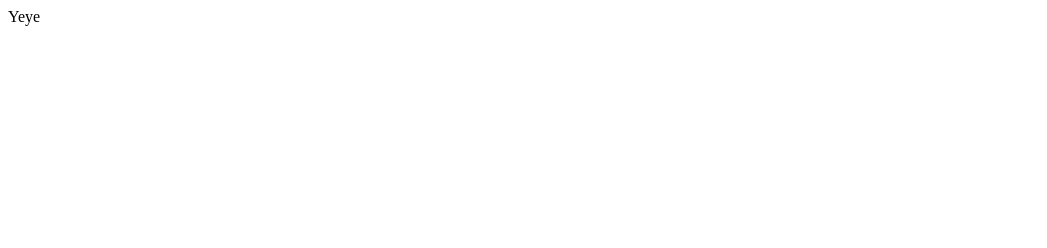
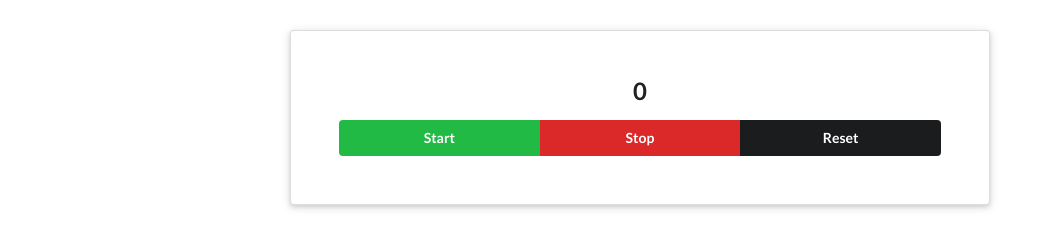
Before and after one commit to PrithviAnilK/Jikan, a React app in the folder jikanapp/: page / in a window 1280 px wide. Shown: the whole page, without its empty margins (0-1047 px from the left). Built offline with nearby package versions, Linux system fonts and the light colour scheme.

Commit message:
Added the base for the timer

```diff
--- a/jikanapp/public/index.html
+++ b/jikanapp/public/index.html
@@ -9,35 +9,17 @@
       name="description"
       content="Web site created using create-react-app"
     />
-    <link rel="apple-touch-icon" href="%PUBLIC_URL%/logo192.png" />
-    <!--
-      manifest.json provides metadata used when your web app is installed on a
-      user's mobile device or desktop. See https://developers.google.com/web/fundamentals/web-app-manifest/
-    -->
-    <link rel="manifest" href="%PUBLIC_URL%/manifest.json" />
-    <!--
-      Notice the use of %PUBLIC_URL% in the tags above.
-      It will be replaced with the URL of the `public` folder during the build.
-      Only files inside the `public` folder can be referenced from the HTML.
+    <script src="https://code.jquery.com/jquery-3.1.1.min.js" crossorigin="anonymous"></script>
+    <link rel="stylesheet" href="https://cdn.jsdelivr.net/npm/semantic-ui@2.4.2/dist/semantic.min.css">
+    <script src="https://cdn.jsdelivr.net/npm/semantic-ui@2.4.2/dist/semantic.min.js"></script>
 
-      Unlike "/favicon.ico" or "favicon.ico", "%PUBLIC_URL%/favicon.ico" will
-      work correctly both with client-side routing and a non-root public URL.
-      Learn how to configure a non-root public URL by running `npm run build`.
-    -->
-    <title>React App</title>
+    <!-- <link rel="apple-touch-icon" href="%PUBLIC_URL%/logo192.png" /> -->
+    <!-- <link rel="manifest" href="%PUBLIC_URL%/manifest.json" /> -->
+    <!-- <link rel="stylesheet" href="https://cdnjs.cloudflare.com/ajax/libs/semantic-ui/2.4.1/semantic.min.css"> -->
+    <title>Jikan</title>
   </head>
   <body>
     <noscript>You need to enable JavaScript to run this app.</noscript>
     <div id="root"></div>
-    <!--
-      This HTML file is a template.
-      If you open it directly in the browser, you will see an empty page.
-
-      You can add webfonts, meta tags, or analytics to this file.
-      The build step will place the bundled scripts into the <body> tag.
-
-      To begin the development, run `npm start` or `yarn start`.
-      To create a production bundle, use `npm run build` or `yarn build`.
-    -->
   </body>
 </html>
--- a/jikanapp/src/Components/App.js
+++ b/jikanapp/src/Components/App.js
@@ -1,9 +1,15 @@
 import React from 'react'
+import Timer from './Timer'
+import Menu from './Menu'
+
 
 class App extends React.Component {
     render() {
         return (
-            <div>Yeye</div>
+            <div>
+                <Menu />
+                <div><Timer /></div>
+            </div>
         )
     }
 }
--- /dev/null
+++ b/jikanapp/src/Components/Menu.js
@@ -0,0 +1,12 @@
+import React from 'react'
+
+class Menu extends React.Component {
+    render() {
+        return (
+            <div>
+            </div>
+        )
+    }
+}
+
+export default Menu;
--- /dev/null
+++ b/jikanapp/src/Components/Timer.js
@@ -0,0 +1,30 @@
+import React from 'react'
+import '../Styles/Timer.css';
+
+
+class Timer extends React.Component {
+    state = {
+        time: 0
+    }
+
+    startButton = () => {
+        console.log("yeye");
+    }
+
+    render() {
+        return (
+            <div className = "body">
+                <div className = "ui raised very padded text container segment">
+                    <h2 className = "ui header">{this.state.time}</h2>
+                    <div className ="three ui buttons">
+                        <button className = "ui button green">Start</button>
+                        <button className = "ui button red">Stop</button>
+                        <button className = "ui button black">Reset</button>
+                    </div>
+                </div>
+            </div>
+        )
+    }
+}
+
+export default Timer;
--- /dev/null
+++ b/jikanapp/src/Styles/Timer.css
@@ -0,0 +1,7 @@
+.container {
+    text-align: center;
+}
+
+div {
+    margin-top: 30px;
+}
```
